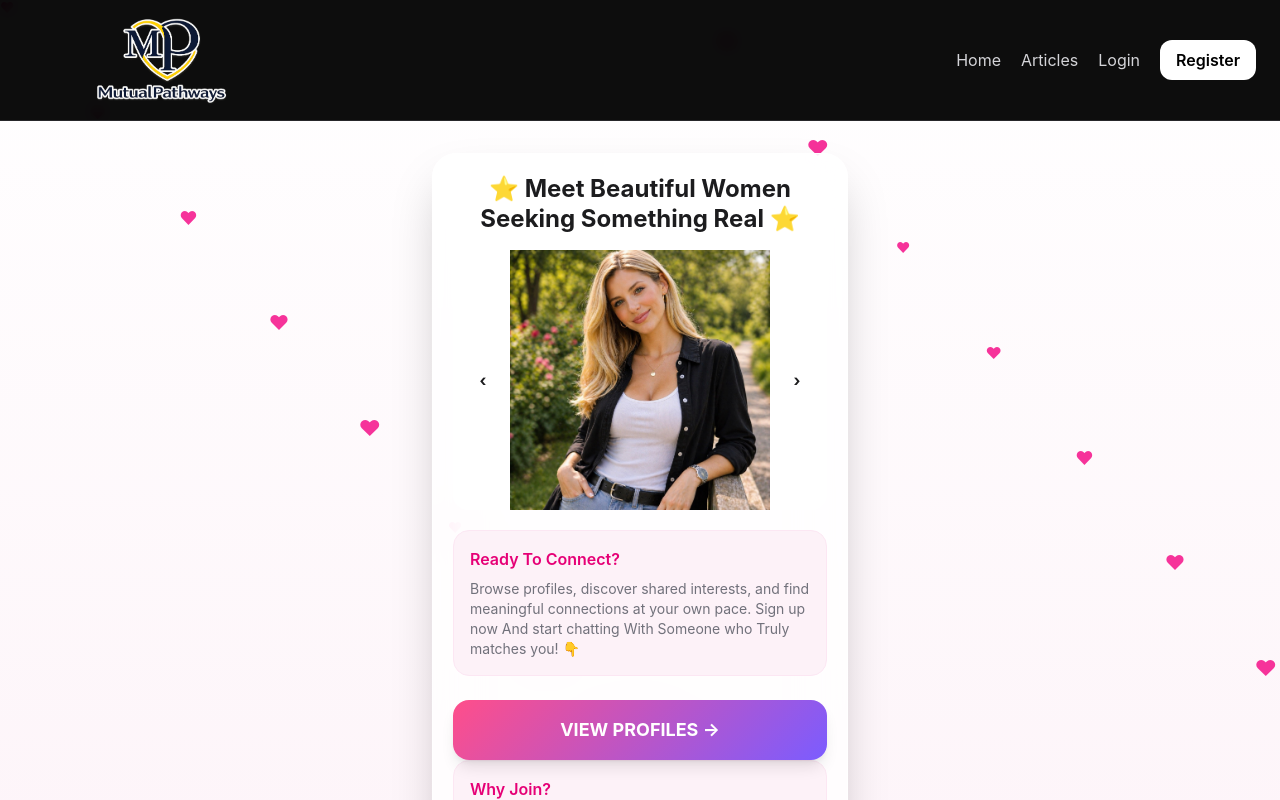
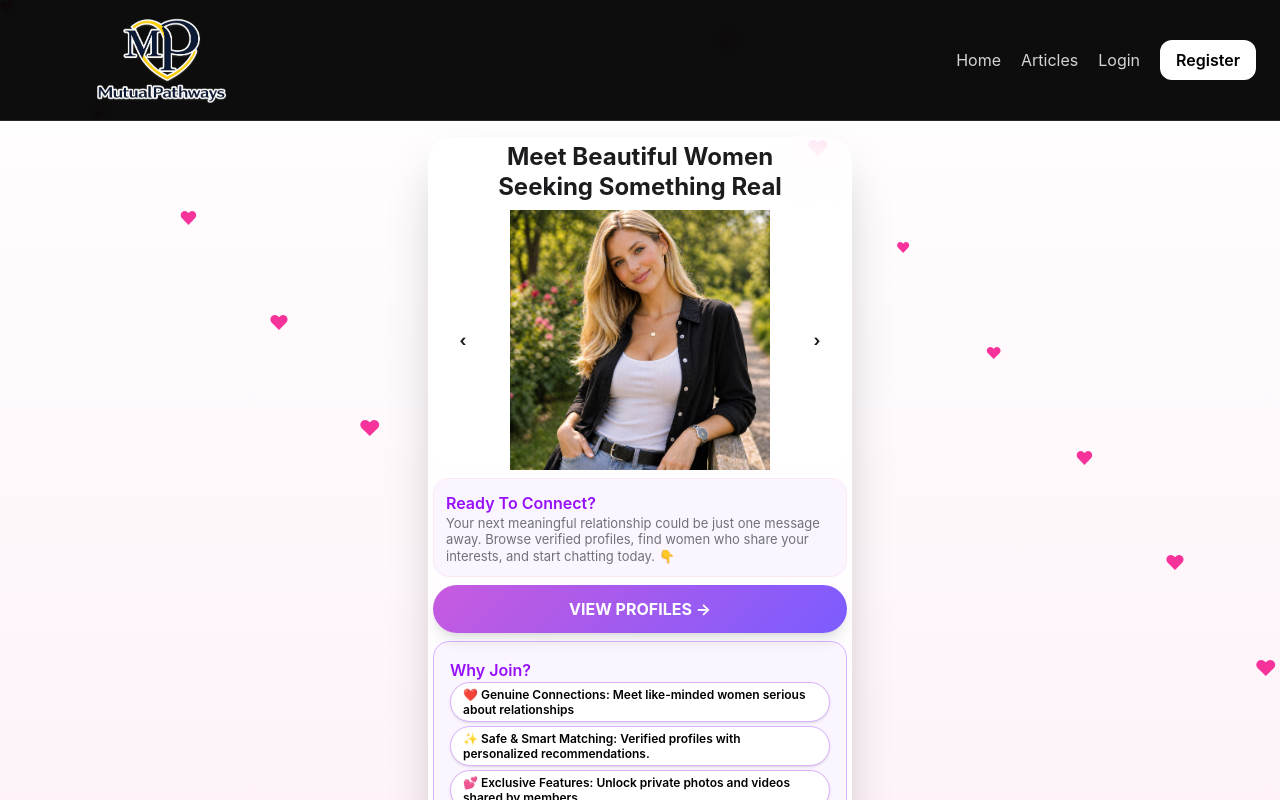
Before and after one commit to TRUE-BLUE-DIGITAL-MEDIA-LTD/mutualpathways-platform-frontend, a Next.js app: page /quizes/quiz9v3 in a window 1280 px wide. Shown: the top 800 px of the page. Built offline with nearby package versions, Linux system fonts and the light colour scheme.

Commit message:
update quize v3

```diff
--- a/app/quizes/quiz7v3/page.tsx
+++ b/app/quizes/quiz7v3/page.tsx
@@ -2,7 +2,7 @@
 
 import { API_URL } from "../../../lib/api";
 
-import { useState } from "react";
+import { useEffect, useState } from "react";
 
 import Link from "next/link";
 
@@ -40,7 +40,6 @@ export default function Quiz7Page() {
   window.location.href =
     target.toString();
 }
-
 
   return (
 
@@ -82,7 +81,8 @@ export default function Quiz7Page() {
     max-w-md
     mx-auto
     px-6
-      py-16
+    pt-4
+    pb-12
   "
   >
 
@@ -93,48 +93,47 @@ export default function Quiz7Page() {
     border
     border-white/10
     rounded-3xl
-        p-8
+    p-2 md:p-8
     shadow-2xl
   "
     >
 
-<div className="flex flex-wrap justify-center gap-2 mb-5">
+<div className="flex flex-wrap justify-center gap-2 mb-3">
 
 
 
 </div>
 
-<h1 className="text-2xl font-bold text-center leading-tight mb-5">
+<h1 className="text-2xl font-bold text-center leading-6 mb-4">
 
-  ⭐ Meet Beatiful Women Looking
+  Meet Beatiful Women
   <br />
-  For Something Real ⭐
+  Seeking Something Real
 
 </h1>
 
-<p className="text-center text-white/90 leading-7 mb-6">
+<p className="text-center text-white/90 leading-5 mb-2">
 
-    Browse profiles, discover shared interests,
-    and find meaningful connections at your own pace.
-    Sign up now and start chatting with someone who truly matches you! 👇
+    Your next meaningful relationship could be just one message away.
+    Browse verified profiles, find women who share your interests, and start chatting today. 👇
 
 </p>
 
-<div className="rounded-2xl bg-white/10 border border-white/10 p-5 mb-7">
+<div className="rounded-2xl bg-white/10 border border-white/10 px-2 py-1 mb-2 text-[12px] leading-5">
 
-  <div className="font-semibold text-pink-300 mb-2">
+  <div className="font-semibold text-purple-300 mb-2">
     Why Join?
   </div>
 
-  <div className="rounded-full border border-pink-300 bg-white/20 px-3 py-1 text-xs font-semibold leading-4 mb-2">
+  <div className="rounded-full border border-purple-300 bg-white/20 px-3 py-1 text-xs font-semibold leading-tight mb-1.5">
     ❤️ Genuine Connections: Meet like-minded women serious about relationships
   </div>
 
-  <div className="rounded-full border border-pink-300 bg-white/20 px-3 py-1 text-xs font-semibold leading-4 mb-2">
+  <div className="rounded-full border border-purple-300 bg-white/20 px-3 py-1 text-xs font-semibold leading-tight mb-1.5">
     ✨ Safe & Smart Matching: Verified profiles with personalized recommendations.
   </div>
 
-  <div className="rounded-full border border-pink-300 bg-white/20 px-3 py-1 text-xs font-semibold leading-4 mb-2">
+  <div className="rounded-full border border-purple-300 bg-white/20 px-3 py-1 text-xs font-semibold leading-tight mb-1.5">
     💕 Exclusive Features: Unlock private photos and videos shared by members.
   </div>
 
@@ -150,7 +149,7 @@ export default function Quiz7Page() {
   onClick={handleFinish}
   className="
     w-full
-    py-4
+    py-3
     rounded-full
     font-bold
     text-lg
@@ -159,7 +158,7 @@ export default function Quiz7Page() {
   "
   style={{
     background:
-      "linear-gradient(135deg,#d86fa7,#b76bd3)",
+      "linear-gradient(135deg, #c85adf, #7b5cff)",
   }}
 >
 
--- a/app/quizes/quiz9v3/page.tsx
+++ b/app/quizes/quiz9v3/page.tsx
@@ -23,7 +23,6 @@ export default function Quiz9Page() {
   const [slideIndex, setSlideIndex] = useState(0);
 
   useEffect(() => {
-
 
     const interval = setInterval(() => {
 
@@ -114,9 +113,9 @@ export default function Quiz9Page() {
     z-10
     max-w-md
     mx-auto
-        mt-8
-        mb-6
-        px-4
+    mt-1
+    mb-1
+    p-3
   "
     >
       <div
@@ -127,13 +126,15 @@ export default function Quiz9Page() {
     shadow-2xl
     border
     border-white
-          p-5
+    p-1
   "
       >
 
-<h1 className="text-2xl font-bold text-center leading-tight mb-4">
+<h1 className="text-2xl font-bold text-center leading-tight mb-2">
 
-  ⭐ Meet Beautiful Women Seeking Something Real ⭐
+Meet Beautiful Women
+<br />
+Seeking Something Real
 
 </h1>
 
@@ -142,8 +143,10 @@ export default function Quiz9Page() {
     relative
     overflow-hidden
     rounded-2xl
-    mb-5
-    h-[260px]
+    mb-2
+    h-[220px]
+    sm:h-[240px]
+    md:h-[260px]
   "
 >
   <div
@@ -164,7 +167,9 @@ export default function Quiz9Page() {
         className="
     w-full
     min-w-full
-          h-[260px]
+    h-[220px]
+    sm:h-[240px]
+    md:h-[260px]
     object-contain
     bg-white
   "
@@ -220,19 +225,18 @@ export default function Quiz9Page() {
 </div>
 
 
-<div className="rounded-2xl bg-pink-50 border border-pink-100 p-4 mb-6">
+<div className="rounded-2xl bg-purple-50 border border-pink-100 p-3 mb-2">
 
-  <div className="font-semibold text-pink-600 mb-2">
+  <div className="font-semibold text-purple-600">
 
     Ready To Connect?
 
   </div>
 
-  <p className="text-sm text-zinc-500 leading-5">
+  <p className="text-[13px] text-zinc-500 leading-tight">
 
-    Browse profiles, discover shared interests,
-    and find meaningful connections at your own pace.
-    Sign up now And start chatting With Someone who Truly matches you! 👇
+    Your next meaningful relationship could be just one message away.
+    Browse verified profiles, find women who share your interests, and start chatting today. 👇
 
   </p>
 
@@ -242,10 +246,11 @@ export default function Quiz9Page() {
   onClick={enterMemberArea}
   className="
     w-full
-    py-4
-    rounded-2xl
+    py-3
+    mb-1
+    rounded-full
     text-white
-    text-lg
+    text-base
     font-bold
     shadow-lg
     transition-all
@@ -253,8 +258,9 @@ export default function Quiz9Page() {
   "
   style={{
     background:
-      "linear-gradient(135deg,#ff4e8a,#7b5cff)",
+      "linear-gradient(135deg, #c85adf, #7b5cff)",
   }}
+
 >
 
   VIEW PROFILES →
@@ -262,24 +268,23 @@ export default function Quiz9Page() {
 </button>
 
 
-<div className="rounded-2xl bg-pink-50 border border-pink-100 p-4 mb-6">
-
-  <div className="font-semibold text-pink-600 mb-2">
+<div className="mt-1 rounded-2xl bg-purple-50 border border-purple-300 p-4 mb-3">
+  <div className="font-semibold text-purple-600 gap-2">
 
     Why Join?
   </div>
 
-  <div className="flex flex-wrap justify-center gap-2 mb-5">
+  <div className="flex flex-wrap justify-center gap-1 mb-3">
 
-  <div className="rounded-full border border-pink-200 bg-white px-3 py-1 text-xs font-semibold text-pink-600 shadow-sm">
+  <div className="rounded-full border border-purple-300 bg-white px-3 py-1 text-xs leading-tight font-semibold text-pink-600 shadow-sm">
     ❤️ Genuine Connections: Meet like-minded women serious about relationships
   </div>
 
-  <div className="rounded-full border border-pink-200 bg-white px-3 py-1 text-xs font-semibold text-pink-600 shadow-sm">
+  <div className="rounded-full border border-purple-300 bg-white px-3 py-1 text-xs leading-tight font-semibold text-pink-600 shadow-sm">
     ✨ Safe & Smart Matching: Verified profiles with personalized recommendations.
   </div>
 
-  <div className="rounded-full border border-pink-200 bg-white px-3 py-1 text-xs font-semibold text-pink-600 shadow-sm">
+  <div className="rounded-full border border-purple-300 bg-white px-3 py-1 text-xs leading-tight font-semibold text-pink-600 shadow-sm">
     💕 Exclusive Features: Unlock private photos and videos shared by members.
   </div>
 
```
Also changed, not shown: 1 other file (tests, documents, lock files or other folders). Lines whose indentation alone changed are shown as unchanged.
